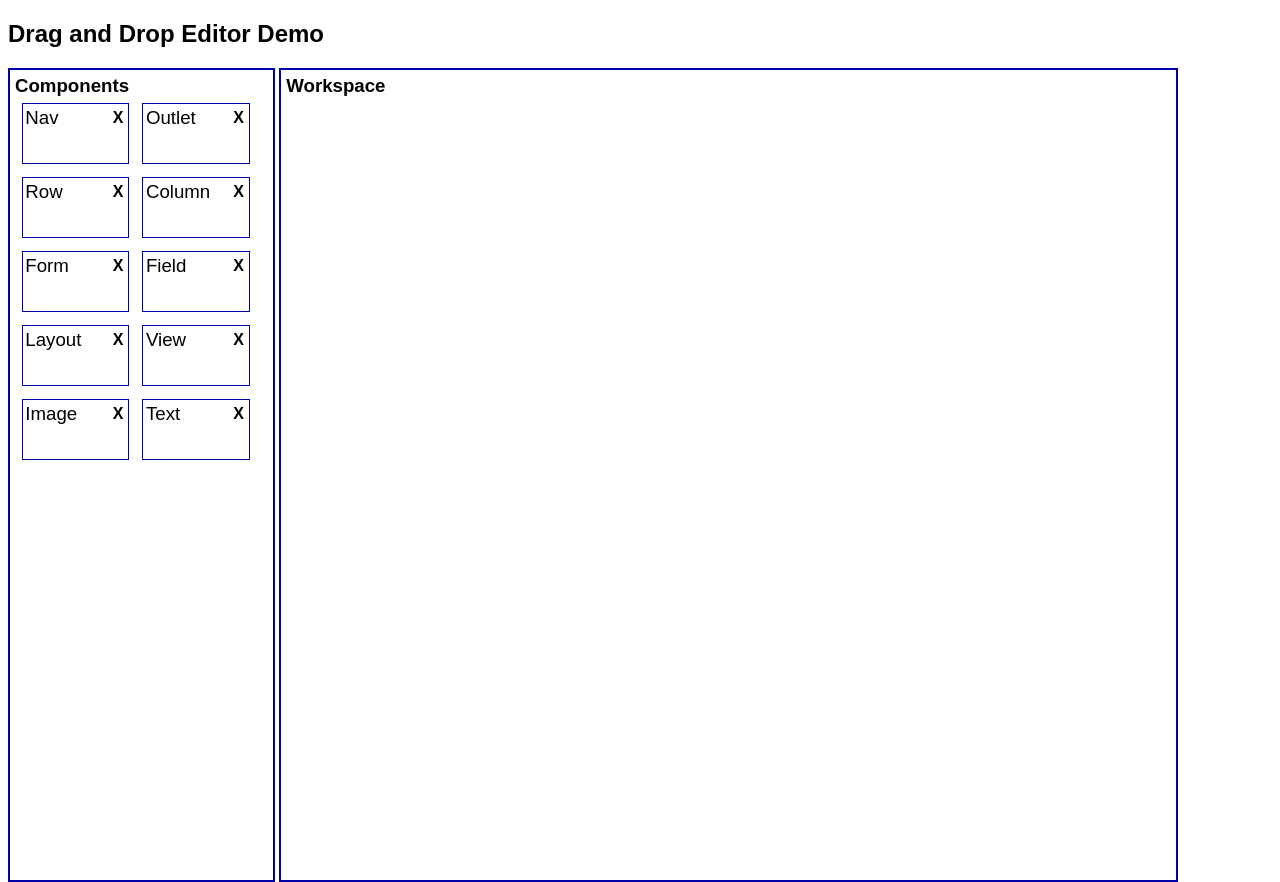
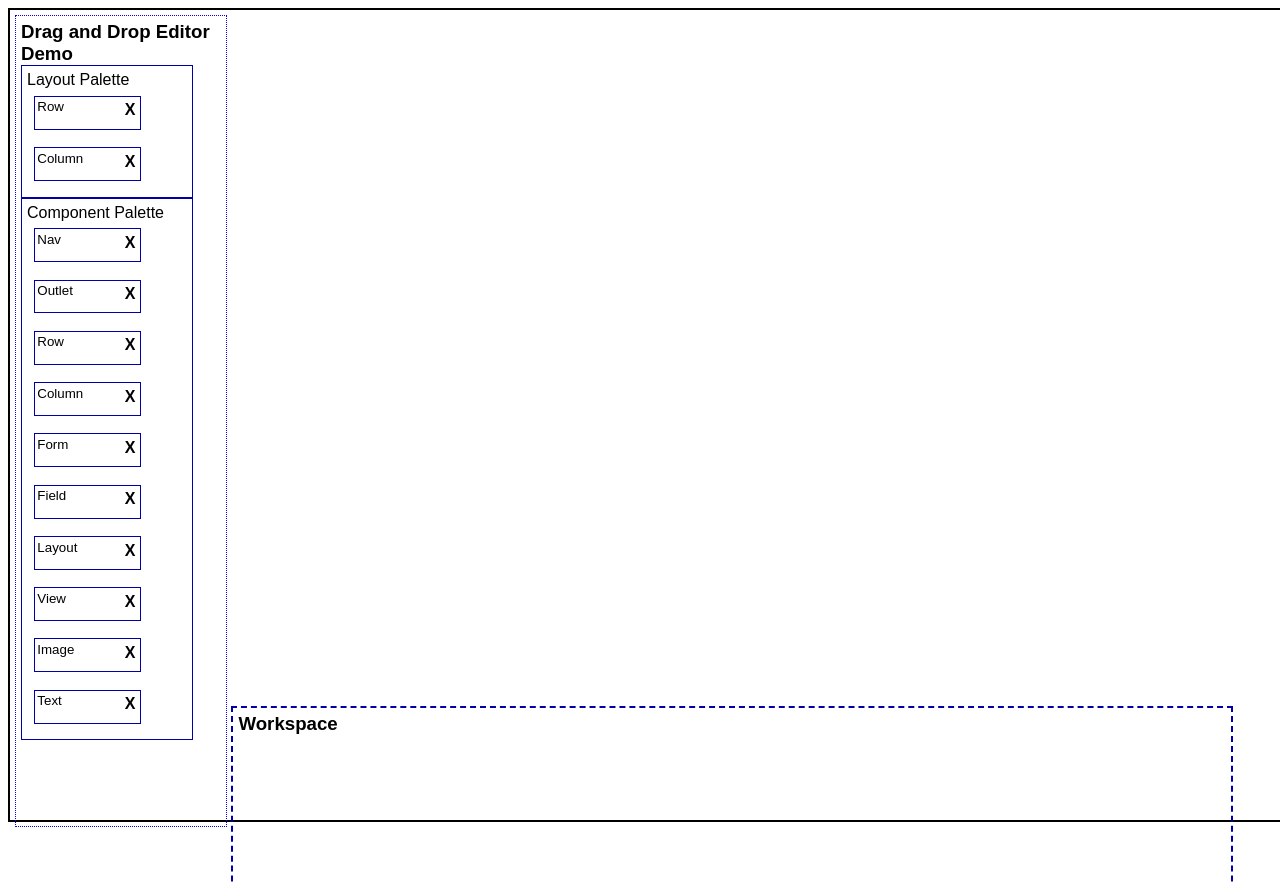
Before and after one commit to DerrickEdwards/dnd, a plain HTML site: page index.html in a window 1280 px wide. Shown: the top 882 px of the page. Drawn offline with nearby package versions, Linux system fonts and the light colour scheme.

Commit message:
added page and working on left right css for menu and workspace

```diff
--- a/index.html
+++ b/index.html
@@ -28,11 +28,31 @@
 </script>
 
 </head>
+
 <body>
-  <h2>Drag and Drop Editor Demo</h2>
+<div id="page">
 
-  <div id="componentMenu">
-    <div class="componentMenuTitle">Components</div>
+    <!-- === MENU === -->
+    <div id="menu">
+
+        <div id="menuTitle">Drag and Drop Editor Demo</div>
+
+        <!-- LAYOUT PALETTE -->
+        <div id="layoutPalette" class="palette">
+
+            <div class="paletteTitle">Layout Palette</div>
+
+            <div class="layout-row buildable" data-item-type="layout-row" ><div class="componentTitle">Row</div><div class="icon-remove">X</div></div>
+            <div class="layout-column buildable" data-item-type="layout-column" ><div class="componentTitle">Column</div><div class="icon-remove">X</div></div>
+
+        </div> <!-- end layout palette -->
+
+
+        <!-- COMPONENT PALETTE -->
+
+        <div id="componentPalette" class="palette">
+
+            <div class="paletteTitle">Component Palette</div>
 
             <div class="nav buildable" data-item-type="nav">
             <div class="componentTitle">Nav</div>
@@ -54,12 +74,18 @@
             <div class="image buildable"  data-item-type="image"><div class="componentTitle">Image</div><div class="icon-remove">X</div></div>
             <div class="text buildable"   data-item-type="text"><div class="componentTitle">Text</div><div class="icon-remove">X</div></div>
 
-  </div>
+        </div> <!-- end component palette -->
 
-  <!-- Droppable Container -->
+    </div> <!-- end menu -->
+
+  <!-- === WORKSPACE === -->
   <div id="workspace" class="droppable">
-    <div class="componentMenuTitle">Workspace</div>
-  </div>
+
+    <div id="workspaceTitle">Workspace</div>
+
+  </div> <!-- end workspace -->
+
+</div> <!-- end page -->
 
 </body>
 </html>
--- a/style.css
+++ b/style.css
@@ -1,28 +1,70 @@
 :root {
     --gstars-blue:          #0000aa;
-    --displayHeight:        800px;
-    --componentMenuWidth:   20%;
-    --workspaceWidth:       calc( 100% - var(--componentMenuWidth) - 10% ); /* compute to be remailing space minus 10% to avoid wrapping */
-
+    --pageHeight:           800px;
+    --pageWidth:            auto;
+    --menuWidth:            200px;
+    --workspaceWidth:       calc( 100% - var(--paletteWidth) - 10% ); /* compute to be remailing space minus 10% to avoid wrapping */
+    --paletteWidth:         150px;
 }
-
 
 body {
     font-family: "segoe ui light", "arial", "sans serif";
 }
 
+#page {
+    border:     2px solid black;
+    height:     var( --pageHeight );
+    padding:    5px;
+    width:      100%;
+    min-width:  200px;
+}
+
+#menu {
+    border:     1px dotted blue;
+    display:    inline-block;
+    height:     100%;
+    padding:    5px;
+    width:      var( --menuWidth );
+}
+
+#menuTitle {
+    font-size: 14pt;
+    font-weight: bold;
+}
+
+#workspace {
+    border:     2pt dashed var( --gstars-blue );
+    display:    inline-block;
+    height:    100%;
+    padding:    5px;
+    width:      var( --workspaceWidth );
+    min-width:  200px;
+}
+
+#workspaceTitle {
+    font-size: 14pt;
+    font-weight: bold;
+}
 
 .buildable, .placedItem {
     border: 1px solid var( --gstars-blue );
-    height: 40pt;
+    height: 20pt;
     margin: 5pt;
     padding: 2pt;
     width: 75pt;
 }
 
+.palette {
+    border:     1pt solid var( --gstars-blue );
+    display:    inline-block;
+    height:     auto;
+    padding:    5px;
+    width:      80%;
+}
+
 .componentTitle {
     float:          left;
-    font-size:      14pt;
+    font-size:      10pt;
     font-weight:    normal;
 }
 
@@ -33,27 +75,7 @@ body {
     padding: 2px;
 }
 
-#componentMenu {
-    border:     2pt solid var( --gstars-blue );
+
+#menu .buildable {
     display:    inline-block;
-    height:     var( --displayHeight );
-    padding:    5px;
-    width:      var( --componentMenuWidth );
 }
-
-.componentMenuTitle {
-    font-size: 14pt;
-    font-weight: bold;
-}
-
-#componentMenu .buildable {
-    float: left;
-}
-
-#workspace {
-    border:     2pt solid var( --gstars-blue );
-    display:    inline-block;
-    height:     var( --displayHeight );
-    padding:    5px;
-    width:      var( --workspaceWidth );
-}
```
Also changed, not shown: todo.txt. Lines whose indentation alone changed are shown as unchanged.
